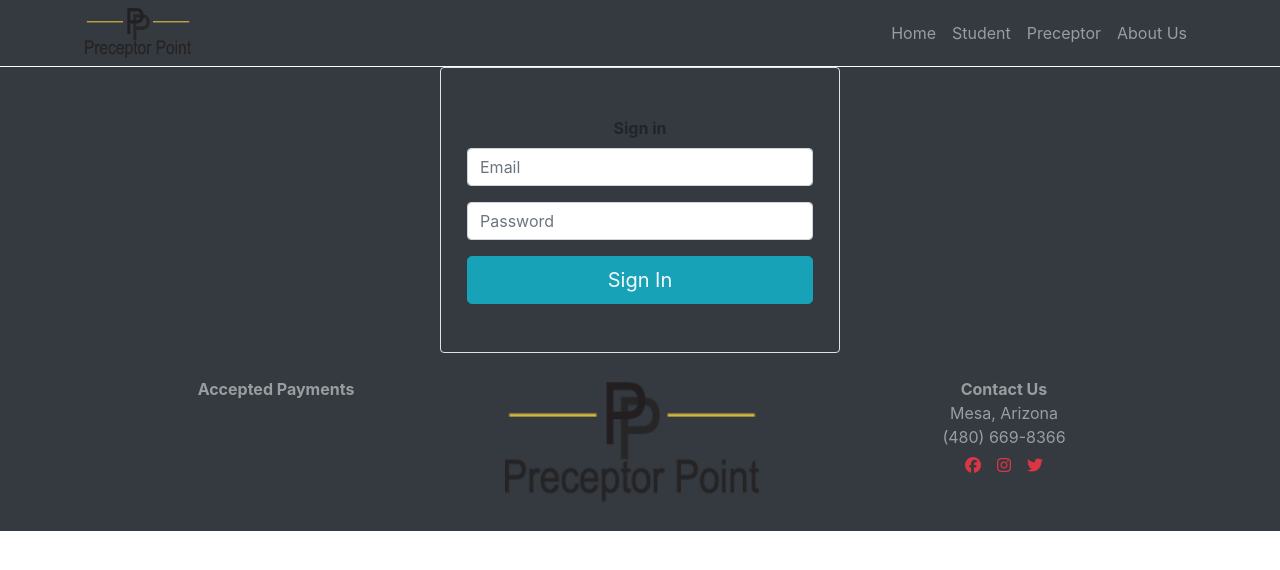
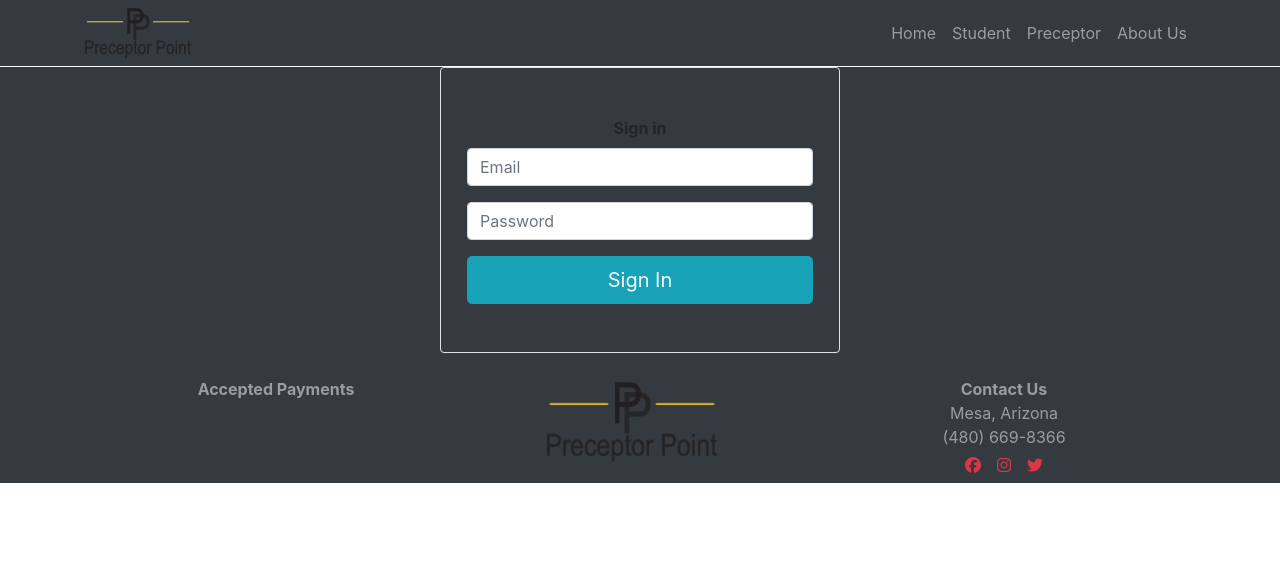
Before and after one commit to WyleTech/Preceptor-Point, a React (Create React App) app: page /login in a window 1280 px wide. Shown: the top 570 px of the page. Built offline with nearby package versions, Linux system fonts and the light colour scheme.

Commit message:
Update Footer.js

```diff
--- a/src/Component/Footer.js
+++ b/src/Component/Footer.js
@@ -4,8 +4,8 @@ import { Link } from "react-router-dom";
 class Footer extends React.Component {
   render() {
     return (
-      <div className='container'>
-      <footer className=" footer bg-dark text-white-50 text-center p-4">
+      <div className='container' >
+      <footer className=" footer bg-dark text-white-50 text-center p-4" style= {{height: 130}}>
         <div className="row text-center">
           <div className="col-4">
             <strong>Accepted Payments</strong>
@@ -31,8 +31,8 @@ class Footer extends React.Component {
               <img
                src="../Images/PP_Favicon.png"
               alt="PP Logo Responsive image"
-               className="logo"
-               style={{height: 120}}
+               className="img-fluid mt-0 mb-0"
+               style={{height: 80}}
               ></img>
             </Link>
           </div>
```
